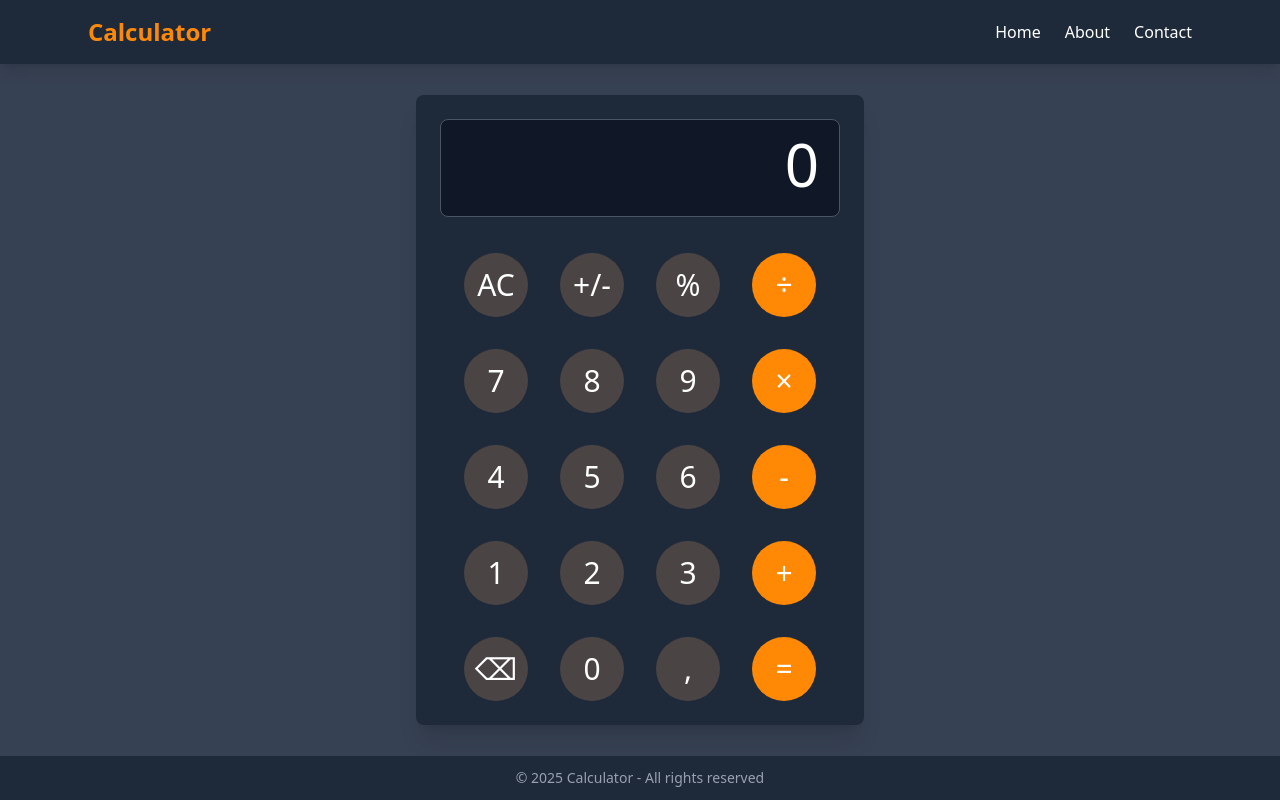
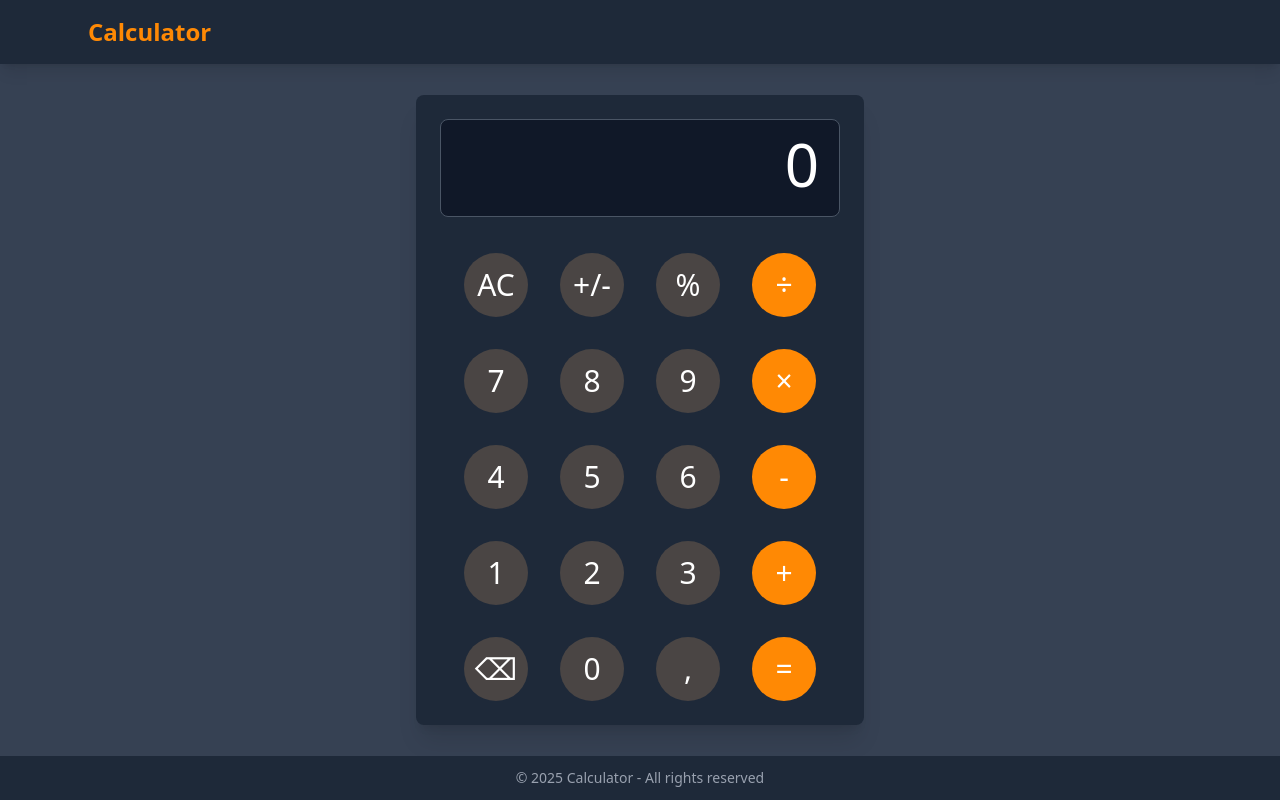
Before and after one commit to nina031/calculatrice, a website built with Vite: page frontend/index.html in a window 1280 px wide. Built offline with nearby package versions, Linux system fonts and the light colour scheme.

Commit message:
delete image folder and parts of nav bar

```diff
--- a/frontend/index.html
+++ b/frontend/index.html
@@ -15,11 +15,6 @@
     <nav class="bg-gray-800 text-white w-full shadow-lg z-10">
       <div class="max-w-6xl mx-auto px-6 py-4 flex justify-between items-center">
         <a href="#" class="text-2xl font-bold text-orange-400">Calculator</a>
-        <ul class="flex space-x-6">
-          <li><a href="#" class="hover:text-orange-400 transition-colors">Home</a></li>
-          <li><a href="#" class="hover:text-orange-400 transition-colors">About</a></li>
-          <li><a href="#" class="hover:text-orange-400 transition-colors">Contact</a></li>
-        </ul>
       </div>
     </nav>
 
```
Also changed, not shown: frontend/public/images/img.jpg (deleted), frontend/public/images/img2.jpg (deleted), frontend/public/images/img3.jpg (deleted), frontend/public/images/logo_calculatrice.jpg (deleted).
